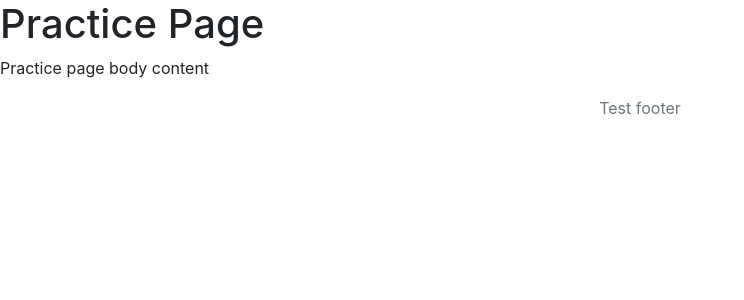
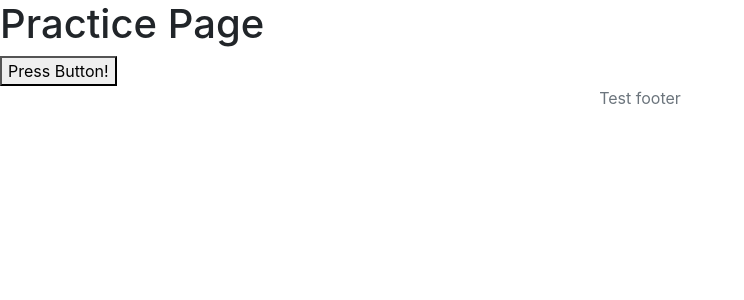
Before and after one commit to eagivingtuesday/eagt-practice, a React (Create React App) app: page /practice in a window 1280 px wide. Shown: the top 300 px of the page, without its empty margins (0-744 px from the left). Built offline with nearby package versions, Linux system fonts and the light colour scheme.

Commit message:
simple button broadcasting

```diff
--- a/src/components/Home.js
+++ b/src/components/Home.js
@@ -1,12 +1,37 @@
 import React from 'react';
 
-const home = () => {
+const home = () =>  {
+  return (
+    <div>
+      <h1>Home</h1>
+      <ButtonListener/>
+    </div>
+  );
+}
+
+class ButtonListener extends React.Component {
+  constructor(props) {
+    super(props);
+
+    this.state = {'isPressed': false};
+
+    this.bc = new BroadcastChannel('button');
+    this.bc.onmessage = this.buttonPressed.bind(this);
+
+  }
+
+  buttonPressed (){
+    this.setState({'isPressed': true})
+  }
+
+  render() {
     return (
-       <div>
-          <h1>Home</h1>
-           <p>Home page body content</p>
-       </div>
+      <p>
+        {this.state.isPressed? "Button pressed" : "Button not pressed"}
+      </p>
     );
+  }
+
 }
 
 export default home;
--- a/src/components/Practice.js
+++ b/src/components/Practice.js
@@ -1,12 +1,34 @@
 import React from 'react';
 
-const Practice = () => {
-    return (
-       <div>
-          <h1>Practice Page</h1>
-          <p>Practice page body content</p>
-       </div>
-    );
+const practice = () =>  {
+  return (
+    <div>
+      <h1>Practice Page</h1>
+      <BroadcastingButton />
+    </div>
+  );
 }
 
-export default Practice;
+class BroadcastingButton extends React.Component {
+  constructor(props) {
+    super(props);
+
+    this.handleClick = this.handleClick.bind(this);
+    this.bc = new BroadcastChannel('button');
+  }
+
+  handleClick() {
+    this.bc.postMessage('Button pressed')
+  }
+
+  render() {
+    return (
+      <button onClick={this.handleClick}>
+        Press Button!
+      </button>
+    );
+  }
+}
+
+
+export default practice;
```
